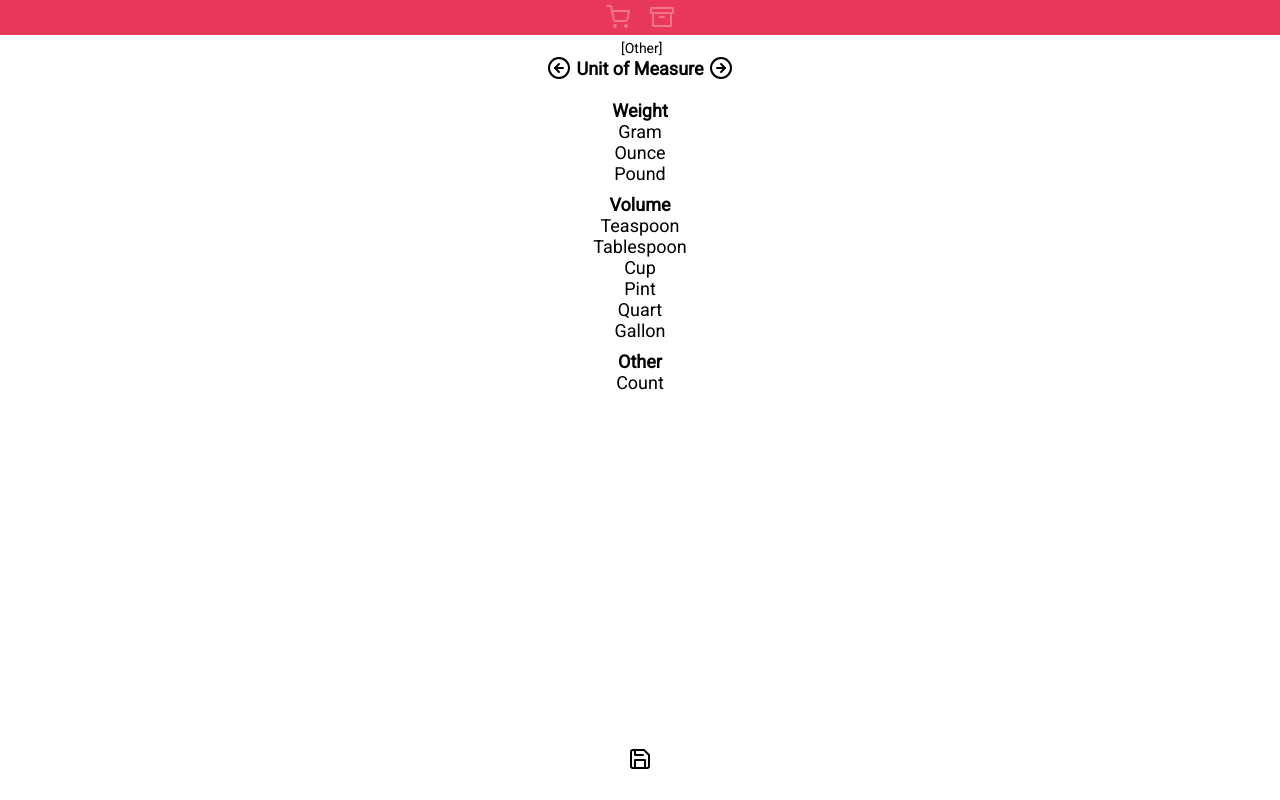
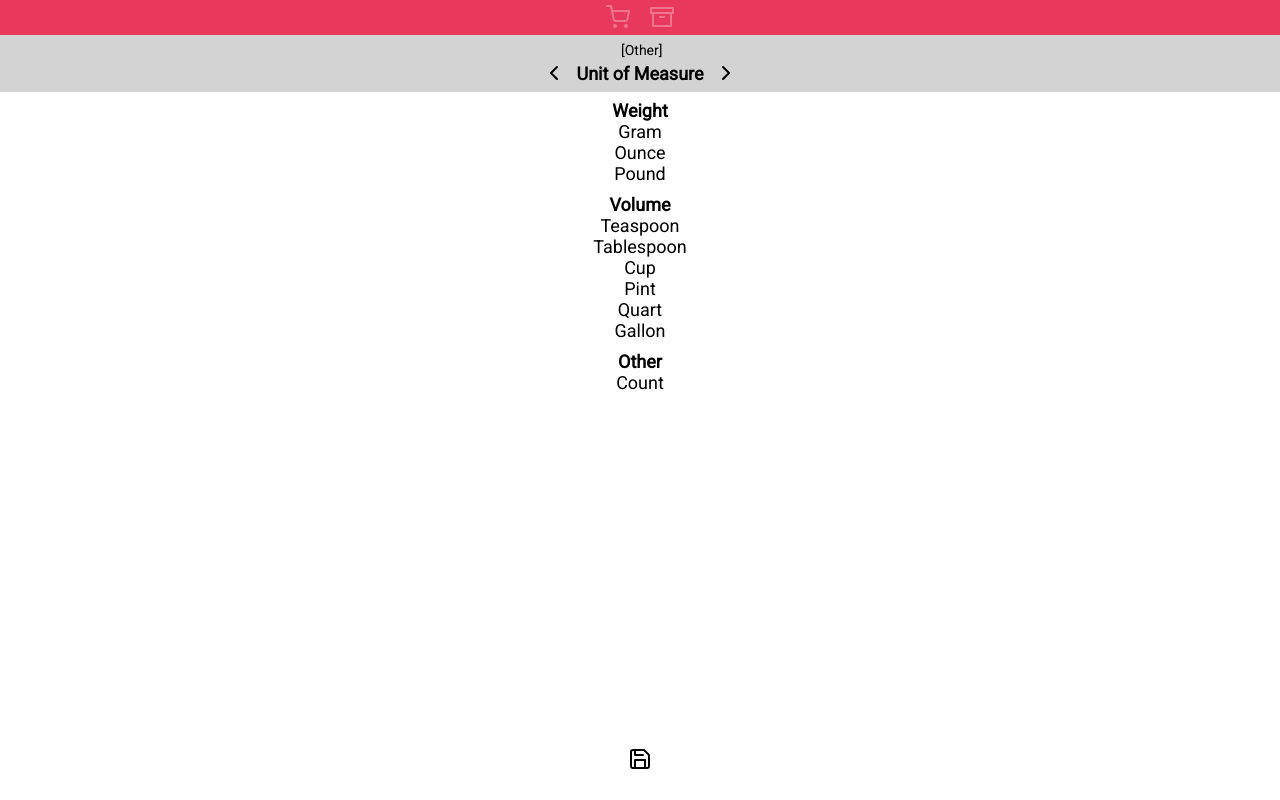
Before and after one commit to NiftyOctopus/lychee-list, a Vue app: page /unit in a window 1280 px wide. Built offline with nearby package versions, Linux system fonts and the light colour scheme.

Commit message:
Restyled and refactored ViewHeader component

```diff
--- a/src/App.vue
+++ b/src/App.vue
@@ -108,18 +108,12 @@
         top:        35px;
         left:       0;
         right:      0;
-        height:     25px;
-        padding:    5px;
-        text-align: center;
+        z-index:    100;
+        padding:    7px;
+        background-color: lightgray;
     }
 
-    .view-header {
-        background-color: rgba(255, 255, 255, 0.7);
-        backdrop-filter:    blur(2px);
-        z-index: 100;
-    }
-
-    .view-title {
+    #view-title {
         font-weight: bold;
     }
 
@@ -144,4 +138,8 @@
     .selected {
         background-color: cyan;
     }
+
+    .hide {
+        visibility: hidden;
+    }
 </style>
--- a/src/components/ViewHeader.vue
+++ b/src/components/ViewHeader.vue
@@ -1,16 +1,23 @@
 <template>
     <div class='view-header'>
-        <div v-if='item.recipe && recipe && item.recipe == recipe.id'>{{ recipe.name }}</div>
-        <div class='item-details' v-if="this.$route.path != '/item'">
+        <div id='item-recipe'
+            v-if='item.recipe && recipe && item.recipe == recipe.id'>
+            <span>{{ recipe.name }}</span>
+        </div>
+
+        <div id='item-details' v-if="this.$route.path != '/item'">
             <span>{{ item.name }}</span>
             <span v-if='item.category'>&nbsp;[{{ item.category }}]</span>
-            <span v-if='item.unit'>&nbsp;{{ item.amount }} {{ item.unit }}</span>
         </div>
 
-        <div class='view-title'>
-            <img class='icon' src='../assets/icons/arrow-left-circle.svg' @click='back'>
-            <span class='title'>{{ title }}</span>
-            <img v-if='fwd'  class='icon' src='../assets/icons/arrow-right-circle.svg' @click='forward'>
+        <div id='view-title'>
+            <img class='icon' src='../assets/icons/chevron-left.svg' @click='back'>
+            <span id='title'>{{ title }}</span>
+
+            <img class='icon'
+                v-bind:class="{ hide: !this.fwd }"
+                src='../assets/icons/chevron-right.svg'
+                @click='forward'>
         </div>
     </div>
 </template>
@@ -18,28 +25,15 @@
 
 
 <script>
-    //import SubComponent from '../components/SubComponent'
     import { mapState }   from 'vuex'
     import { mapGetters } from 'vuex'
 
     export default {
         name: 'view-header',
-        components: { /* Subcomponents */ },
         props: ['title', 'fwd'],
-        data() { return {
-
-        }},
-        beforeCreate() {},
-        created() {},
-        mounted() {},
-        updated() {},
         computed: {
             ...mapState(['item']),
             ...mapGetters(['recipe'])
-        },
-        watch: { /*
-            Watches an existing property
-            Only runs when the watched property changes */
         },
         methods: {
             forward() {
@@ -55,17 +49,25 @@
 
 
 <style scoped>
-    .view-title {
-        display:         flex;
-        align-items:     center;
-        justify-content: center;
+    #item-recipe {
+        font-size:     14px;
+        font-weight:   bold;
+        margin-bottom: 3px;
     }
 
-    .title {
-        margin: 0 5px 0 5px;
+    #item-details {
+        font-size:     14px;
+        margin-bottom: 3px;
     }
 
-    .item-details {
-        font-size: 14px;
+    #view-title {
+        display:         flex;
+        flex-flow:       row nowrap;
+        justify-content: center;
+        align-items:     center;
+    }
+
+    #title {
+        margin: 0 10px 0 10px;
     }
 </style>
--- a/src/views/GroceryListView.vue
+++ b/src/views/GroceryListView.vue
@@ -1,7 +1,7 @@
 <template>
     <div id='grocery-list-view' class='view'>
         <div class='view-header'>
-            <div class='view-title'>
+            <div id='view-title'>
                 <!-- <span id='count'>{{ count }}</span> -->
                 <span>Grocery List</span>
             </div>
--- a/src/views/RecipeListView.vue
+++ b/src/views/RecipeListView.vue
@@ -1,7 +1,7 @@
 <template>
     <div id='recipe-list-view' class='view'>
         <div class='view-header'>
-            <div class='view-title'><span>Recipes</span></div>
+            <div id='view-title'><span>Recipes</span></div>
         </div>
         <search :init='query' @update='updateQuery'></search>
 
```
Also changed, not shown: src/assets/icons/chevron-left.svg (added), src/assets/icons/chevron-right.svg (added).
